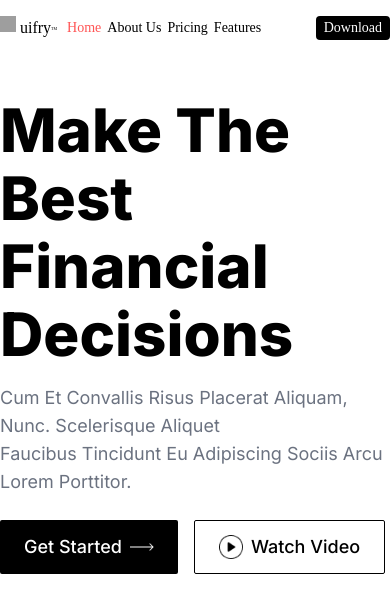
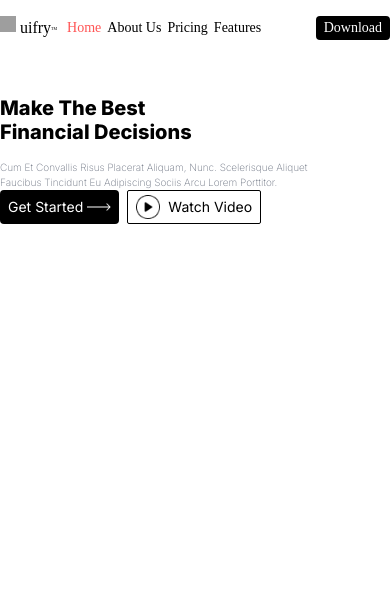
Before and after one commit to brij1728/finance-bank-money-app, a Next.js app: page / in a window 390 px wide. Shown: the top 612 px of the page. Built offline with nearby package versions, Linux system fonts and the light colour scheme; grey boxes are pictures that could not be loaded; a web font is replaced by a local one.

Commit message:
style: improve Hero component responsiveness
- Adjust text sizes and padding for various elements to improve responsiveness on smaller screens
- Change font weights for better readability on different screen sizes
- Update button styles and spacing to maintain uniformity across different devices

```diff
--- a/src/components/ui/Hero.tsx
+++ b/src/components/ui/Hero.tsx
@@ -4,21 +4,21 @@ export const Hero = () => {
   return (
     <section className="py-10">
       <div className="container mx-auto flex flex-col items-start">
-        <div className="text-[60px] font-extrabold text-black leading-[68px]">
+        <div className="text-xl md:text-[60px] font-extrabold text-black leading-6 md:leading-[68px]">
           <h1 className="">Make The Best</h1>
           <h1 className="">Financial Decisions</h1>
         </div>
-        <p className="mt-4 text-lg text-gray-500 font-normal capitalize">
+        <p className="mt-4 text-[10px] md:text-lg text-gray-500 font-extralight md:font-normal capitalize">
           Cum et convallis risus placerat aliquam, nunc. Scelerisque aliquet{' '}
           <br />
           faucibus tincidunt eu adipiscing sociis arcu lorem porttitor.
         </p>
-        <div className="flex gap-4 mt-6">
-          <button className="bg-black text-white text-[18px] leading-[28px] py-3 px-6 rounded-sm font-medium flex items-center gap-2">
+        <div className="flex gap-2 md:gap-4 md:mt-6">
+          <button className="bg-black text-white text-sm md:text-[18px] leading-4 md:leading-[28px] py-1 md:py-3 px-2 md:px-6 rounded font-normal md:font-medium flex items-center gap-1 md:gap-2">
             <p className="">Get Started</p>
             <Image src="/arrow.png" alt="Arrow" width={24} height={12} />
           </button>
-          <button className="text-[18px] leading-[28px] py-3 px-6 rounded-sm font-medium flex items-center gap-2 border border-black">
+          <button className="text-sm text-[18px] leading-4 md:leading-[28px] py-1 md:py-3 px-2 md:px-6 rounded-sm font-normal md:font-medium flex items-center gap-2 border border-black">
             <Image src="/playIcon.png" alt="Play Icon" width={24} height={24} />
             <p className="">Watch Video</p>
           </button>
```
